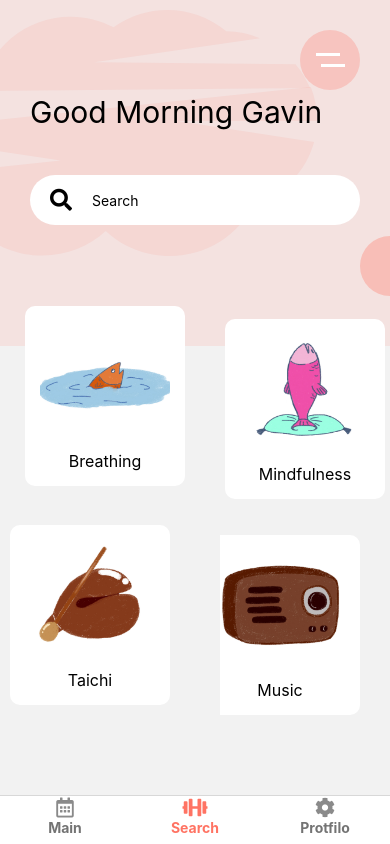
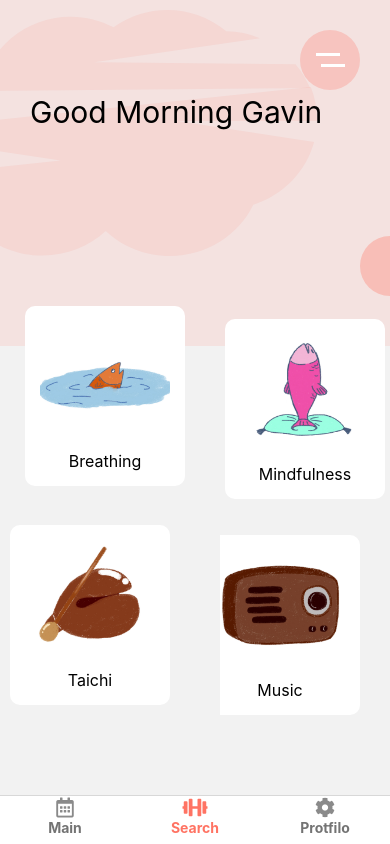
Before and after one commit to hwen554/Meditation-Mobile-Application, a React Native app in the folder Dhyana/: screen /ExercisesHomeScreen in a window 390 px wide. Built offline with nearby package versions, Linux system fonts and the light colour scheme.

Commit message:
Update ExerciseHomeScreen.js

```diff
--- a/Dhyana/screens/ExerciseHomeScreen.js
+++ b/Dhyana/screens/ExerciseHomeScreen.js
@@ -257,7 +257,7 @@ const ExerciseHomeScreen = ({navigation}) => {
         <Text style={{fontSize: 30, lineHeight: 45}}>
           Good Morning Gavin
         </Text>
-        <View
+        {/* <View
           style={{
             flexDirection: 'row',
             alignItems: 'center',
@@ -273,7 +273,7 @@ const ExerciseHomeScreen = ({navigation}) => {
             style={{marginHorizontal: 20}}
           />
           <TextInput placeholder="Search" style={{flex: 1}} />
-        </View>
+        </View> */}
         <View
           style={{
             width: 60,
```
